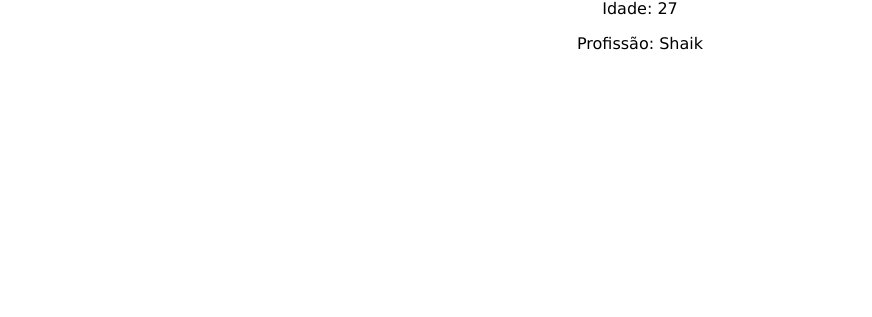
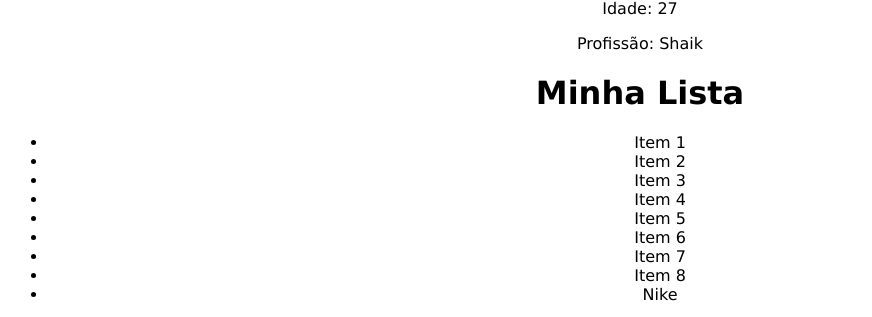
Before and after one commit to R0drigoG0mes/React, a React (Create React App) app in the folder projetinho/: page / in a window 1280 px wide. Shown: the part 984-1301 px from the top of the page, without its empty margins (0-872 px from the left). Before the commit the page ends 1053 px from the top, so only its background shows below. Built offline with nearby package versions, Linux system fonts and the light colour scheme.

Commit message:
React Fragments

```diff
--- a/projetinho/src/App.js
+++ b/projetinho/src/App.js
@@ -3,6 +3,7 @@ import './App.css';
 import HelloWord from './components/HelloWord';
 import SayMyName from './components/SayMyName';
 import Pessoa from './components/Pessoa';
+import List from './components/List';
 
 function App() {
 
@@ -28,6 +29,7 @@ function App() {
         <SayMyName nome="Valter"/>
         <SayMyName nome={namae}/>
         <Pessoa nome={namae} idade="27" profissao="Shaik" foto="https://encrypted-tbn0.gstatic.com/images?q=tbn:ANd9GcQALbPeVtsUnuOcM50lYM4P1zEKZToiMoxikA&usqp=CAU"/>
+        <List/>
     </div>
   );
 }
--- /dev/null
+++ b/projetinho/src/components/Item.js
@@ -0,0 +1,9 @@
+function Item({marca}){
+    return(
+        <>
+            <li>{marca}</li>
+        </>
+    )
+}
+
+export default Item;
--- /dev/null
+++ b/projetinho/src/components/List.js
@@ -0,0 +1,22 @@
+import Item from "./Item";
+
+function List(){
+    return(
+        <>
+            <h1>Minha Lista</h1>
+            <ul>
+                <li>Item 1</li>
+                <li>Item 2</li>
+                <li>Item 3</li>
+                <li>Item 4</li>
+                <li>Item 5</li>
+                <li>Item 6</li>
+                <li>Item 7</li>
+                <li>Item 8</li>
+                <Item marca="Nike"/>
+            </ul>
+        </>
+    )
+}
+
+export default List;
```
